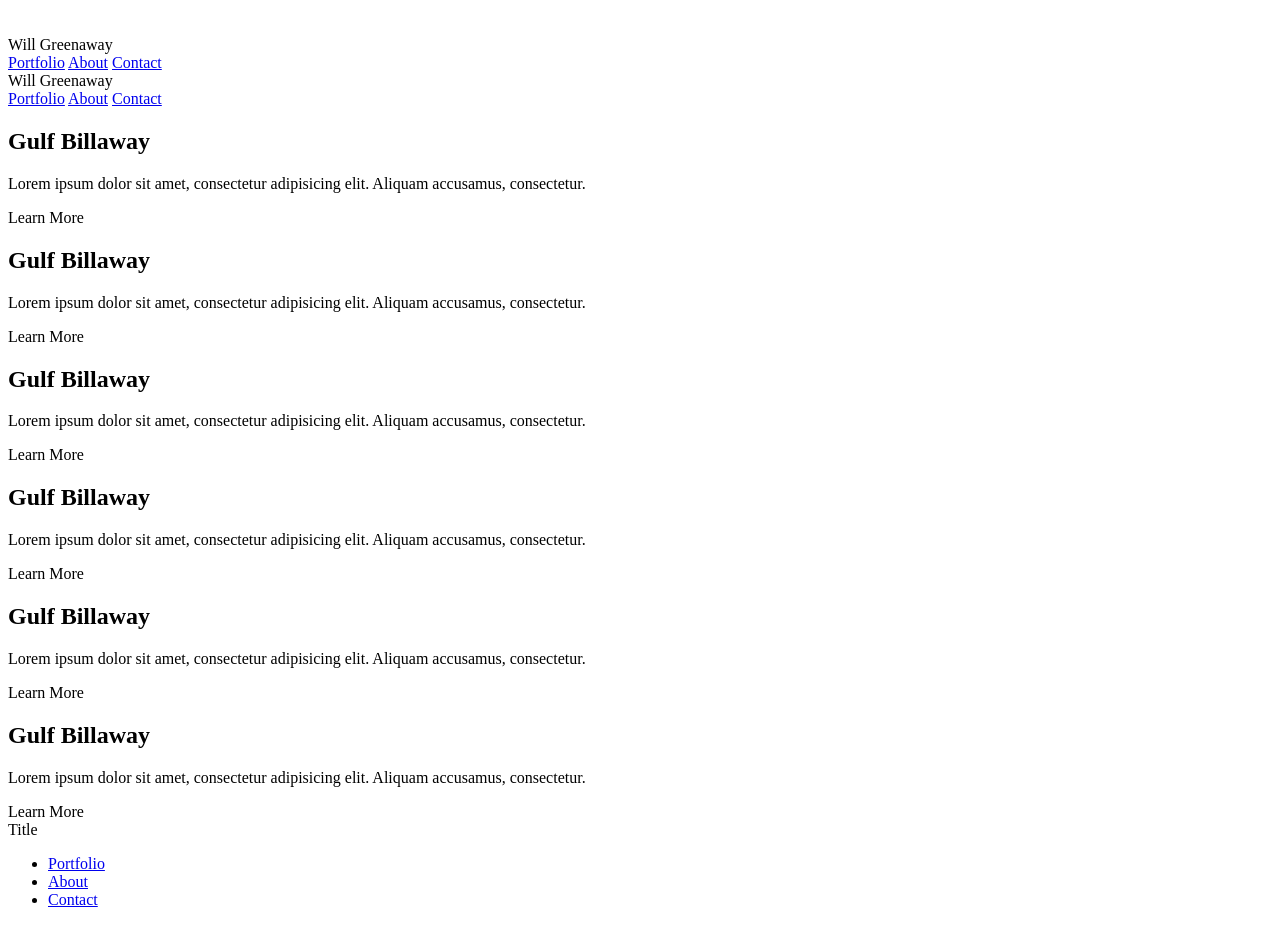
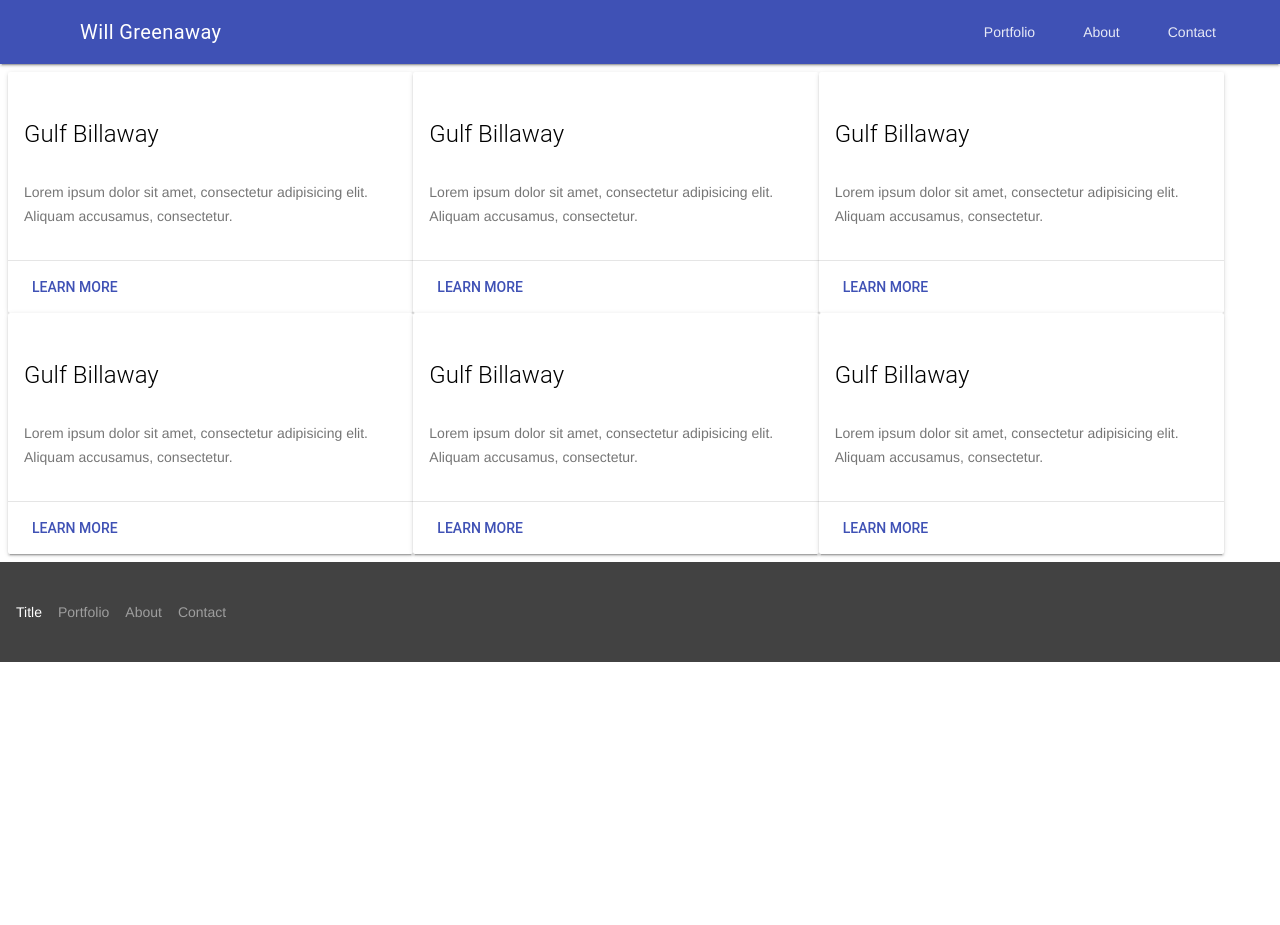
Before and after one commit to Will-He-Iz/portfolio_mdl, a website: page index.html in a window 1280 px wide. After the commit the page ends 800 px from the top, so only its background shows below. Drawn offline with nearby package versions, Linux system fonts and the light colour scheme; the site is published under a folder, as on GitHub Pages, so addresses that start at the root find nothing.

Commit message:
fixed css links

```diff
--- a/index.html
+++ b/index.html
@@ -3,9 +3,10 @@
   <head>
     <title>mdl</title>
     <meta name="viewport" content="width=device-width, initial-scale=1.0">
-    <link rel="stylesheet" href="/css/material.min.css">
+    <link rel="stylesheet" href="./css/material.css">
+    <link rel="stylesheet" href="./css/material.min.css">
     <link rel="stylesheet" href="https://fonts.googleapis.com/icon?family=Material+Icons">
-    <link rel="stylesheet" href="/css/my_style.css">
+    <link rel="stylesheet" href="./css/my_style.css">
   </head>
   <body>
 
@@ -165,6 +166,6 @@
 
 
   <!-- MDL Lite Javascript -->
-  <script defer src="https://code.getmdl.io/1.1.3/material.min.js"></script>
-  </body>
+<script defer src="https://code.getmdl.io/1.1.3/material.min.js"></script>
+</body>
 </html>
```
